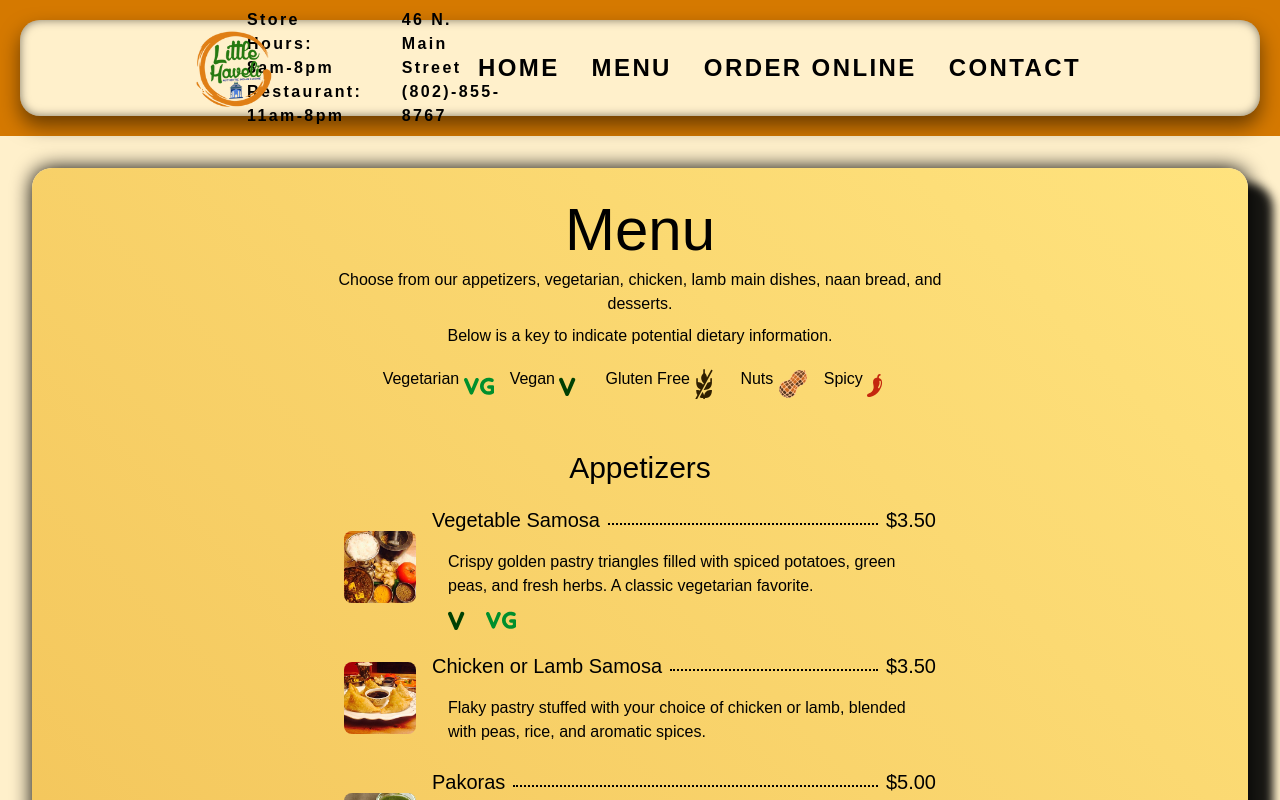
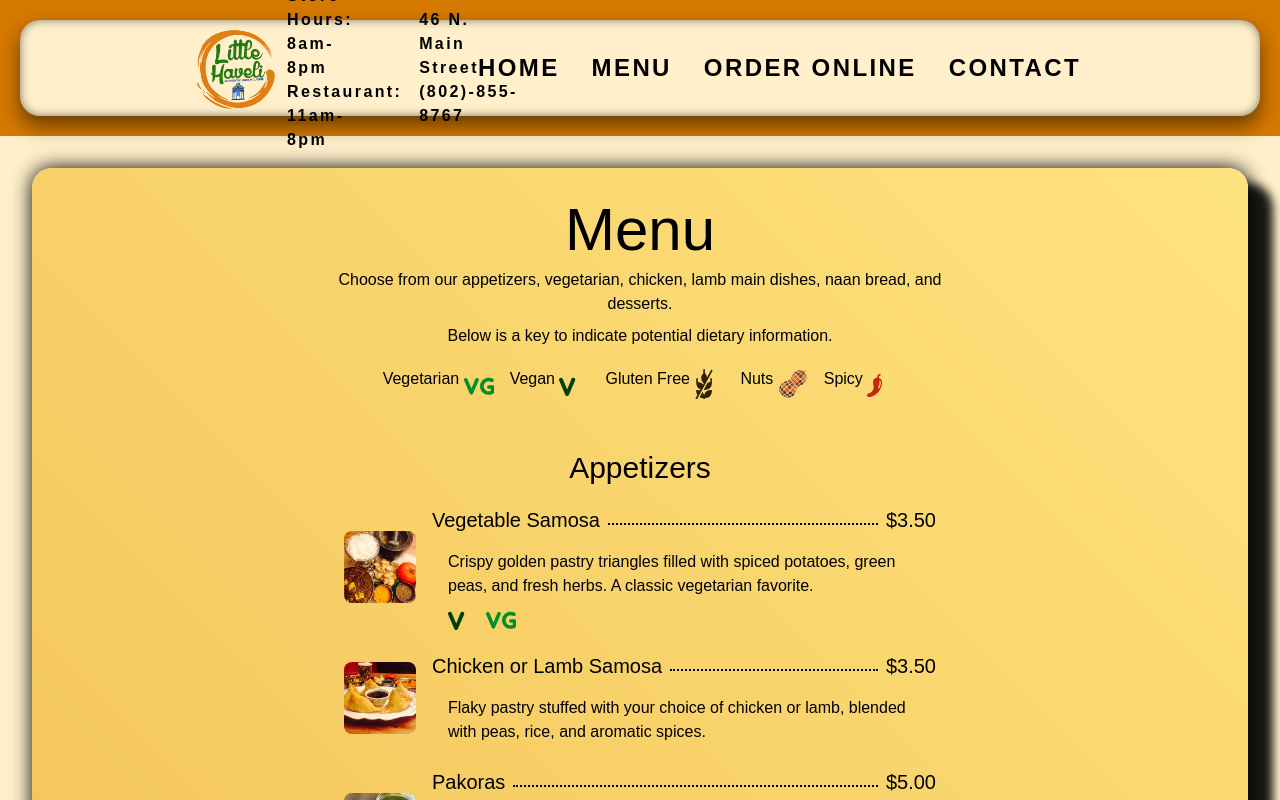
Before and after one commit to findthelorax/little-haveli-web, a Next.js app: page /menu in a window 1280 px wide. Shown: the top 800 px of the page. Built offline with nearby package versions, Linux system fonts and the light colour scheme; a web font is replaced by a local one.

Commit message:
update navbar logo

```diff
--- a/src/components/NavBar.tsx
+++ b/src/components/NavBar.tsx
@@ -23,16 +23,16 @@ export default function Navbar() {
         return (
             <section className="nav-section p-2 md:p-5">
                 <div className="nav-container sticky top-0 z-50 backdrop-blur-sm">
-<nav className="flex items-center justify-between navbar relative h-20 md:h-24 w-full min-w-0 px-2">
-    <div className="flex-shrink-0 flex items-center h-16 w-16 relative min-w-0">
+<nav className="flex items-center justify-between navbar relative h-24 md:h-24 w-full min-w-0 px-2">
+    <div className="flex-shrink-0 flex items-center h-26 w-26 relative min-w-0">
         {/* Logo */}
         <Link href="/" aria-label="Home">
             <Image
-                src="/assets/little-haveli-logo.jpg"
+                src="/assets/l-h-logo.png"
                 alt="Little Haveli Logo"
                 className={`nav-icon cursor-pointer ${isClicked ? 'grow-bounce' : ''}`}
-                width={64}
-                height={64}
+                width={104}
+                height={104}
                 style={{ objectFit: 'contain' }}
                 onClick={handleImageClick}
                 priority
--- a/src/styles/navbar.css
+++ b/src/styles/navbar.css
@@ -79,10 +79,6 @@
     top: 1px;
 }
 
-.nav-icon {
-	min-width: 100px;
-}
-
 .drawer {
 	transform: translateX(-100%);
 	transition: transform 0.3s ease-in-out;
```
